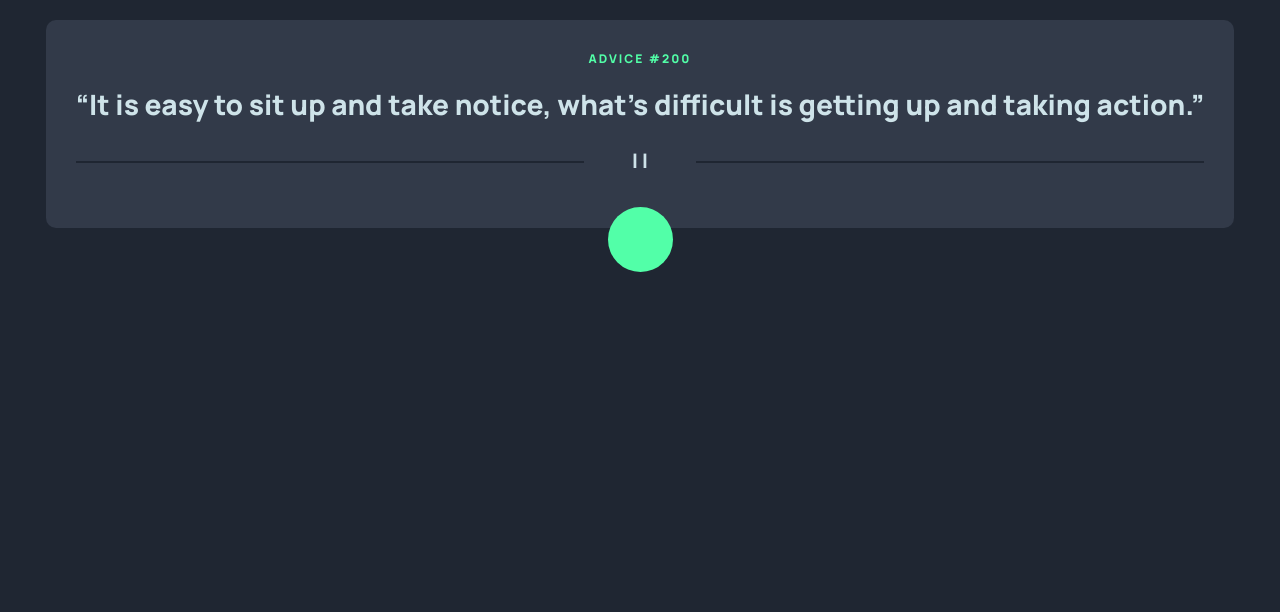
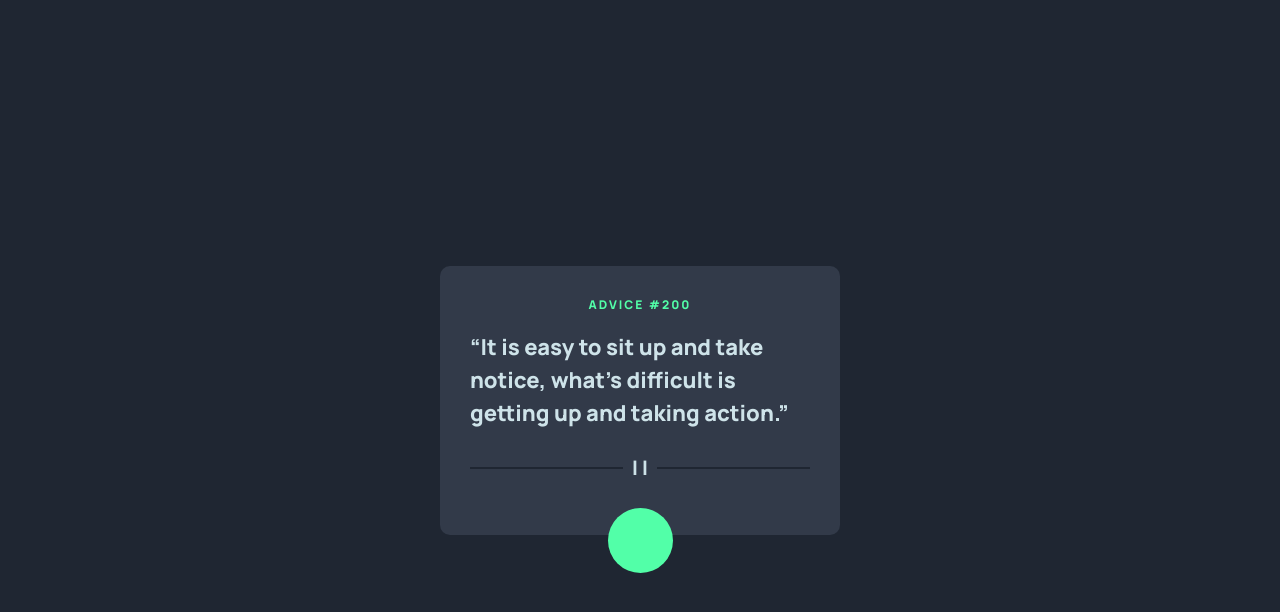
Before and after one commit to sparrowsl/FEM-advice-generator, a plain HTML site: page index.html in a window 1280 px wide. Drawn offline with Linux system fonts and the light colour scheme.

Commit message:
First finished design

```diff
--- a/index.html
+++ b/index.html
@@ -28,14 +28,14 @@
       <h2>Advice #<span class="advice-id">200</span></h2>
 
       <div class="advice-quote">
-        <p>&ldquo;It is easy to sit up and take notice,
-          what's difficult is getting up and taking action.&rdquo;</p>
+        <p>&ldquo;<span>It is easy to sit up and take notice,
+          what's difficult is getting up and taking action.</span>&rdquo;</p>
       </div>
 
       <!-- Divider -->
       <div class="divider">I I</div>
 
-      <button class="quote-toggle">
+      <button class="quote-toggle" type="button">
         <i class="gg-dice-5"></i>
       </button>
     </section>
--- a/main.js
+++ b/main.js
@@ -1,7 +1,15 @@
-"use strict"
+"use strict";
 const changeAdviceBtn = document.querySelector("button.quote-toggle");
+let currentAdvice = document.querySelector("div.advice-quote span");
+let adviceID = document.querySelector(".advice-id");
+const adviceURL = "https://api.adviceslip.com/advice";
 
-const adviceURL = "";
-changeAdviceBtn.addEventListener("click", () => console.log("clicked"));
-let currentAdvice = document.querySelector("div.advice-quote p");
-// &ldquo; &rdquo;
+changeAdviceBtn.addEventListener("click", () => {
+  fetch(adviceURL)
+    .then(response => response.json())
+    .then(data => {
+      currentAdvice.textContent = `${data.slip.advice}`;
+      adviceID.textContent = `${data.slip.id}`;
+    })
+    .catch(err => console.error(err));
+});
--- a/style.css
+++ b/style.css
@@ -26,7 +26,7 @@ body{
   font-family: 'Manrope', sans-serif;
 }
 main{
-  /* height: 100%; */
+  height: 100%;
   padding: 2em;
   display: flex;
   flex-direction: column;
@@ -34,6 +34,7 @@ main{
   align-items: center;
 }
 .advice-card{
+  max-width: 400px;
   position: relative;
   border-radius: 10px;
   padding: 3em 3em;
@@ -53,7 +54,8 @@ main{
 div.advice-quote{
   font-family: 'Manrope', sans-serif;
   /* font-size: 28px; */
-  font-size: 2.8rem;
+  font-size: 2.2rem;
+  line-height: 1.5;
   font-weight: 800;
   color: hsl(193, 38%, 86%);
 }
```
Also changed, not shown: Screenshot 2022-03-18 at 15-26-46 Frontend Mentor Advice generator app.png (added), 2 other files.
